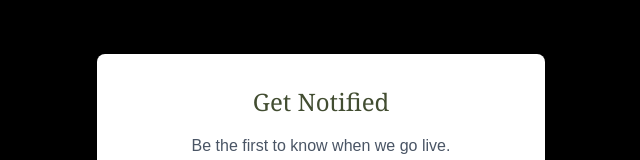
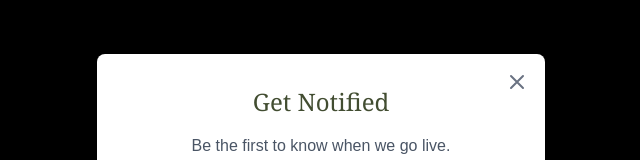
Before and after one commit to sthirrwellness/web, a Next.js app: page / in a window 1280 px wide. Both pictures are taken after a click on the button "NOTIFY ME". Shown: the part 165-325 px from the top of the page, without its empty margins (319-959 px from the left). Built offline with nearby package versions, Linux system fonts and the light colour scheme; a web font is replaced by a local one.

Commit message:
modal fix

```diff
--- a/src/components/NotificationModal.tsx
+++ b/src/components/NotificationModal.tsx
@@ -1,5 +1,3 @@
-// app/components/NotificationModal.tsx
-
 'use client';
 
 import { useState, FormEvent } from 'react';
@@ -58,6 +56,15 @@ export default function NotificationModal({ onClose }: NotificationModalProps) {
   return (
     <div className="fixed inset-0 bg-black bg-opacity-60 flex items-center justify-center z-50 p-4">
       <div className="bg-white p-8 rounded-lg shadow-xl w-full max-w-md relative">
+        <button
+          onClick={onClose}
+          className="absolute top-4 right-4 cursor-pointer text-gray-500 hover:text-gray-700 focus:outline-none"
+          aria-label="Close modal"
+        >
+          <svg className="h-6 w-6" fill="none" viewBox="0 0 24 24" stroke="currentColor">
+            <path strokeLinecap="round" strokeLinejoin="round" strokeWidth={2} d="M6 18L18 6M6 6l12 12" />
+          </svg>
+        </button>
         <h2 className="text-2xl font-serif text-[#424D31] mb-4 text-center">Get Notified</h2>
         <p className="text-center text-gray-600 mb-6">
           Be the first to know when we go live.
```
